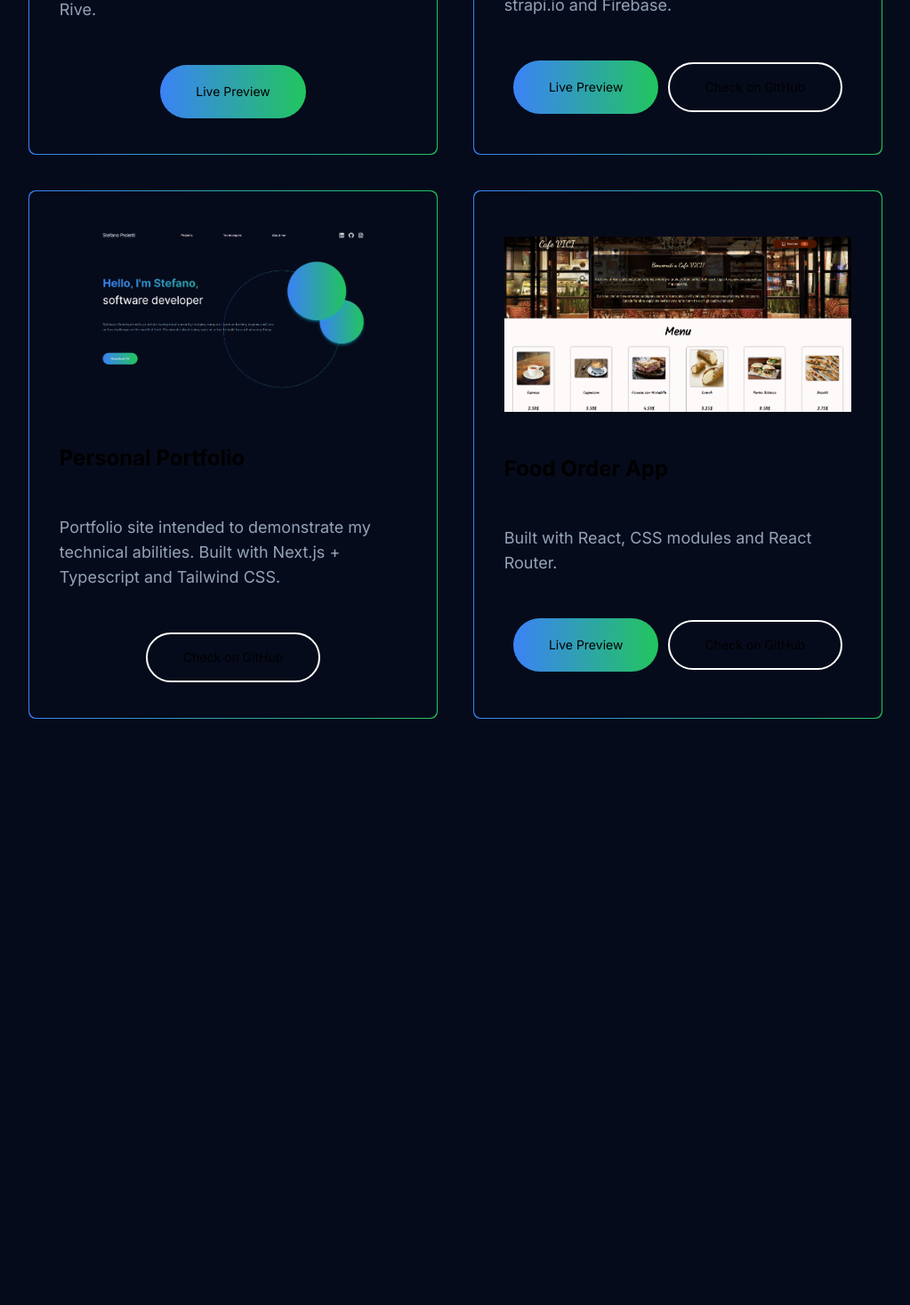
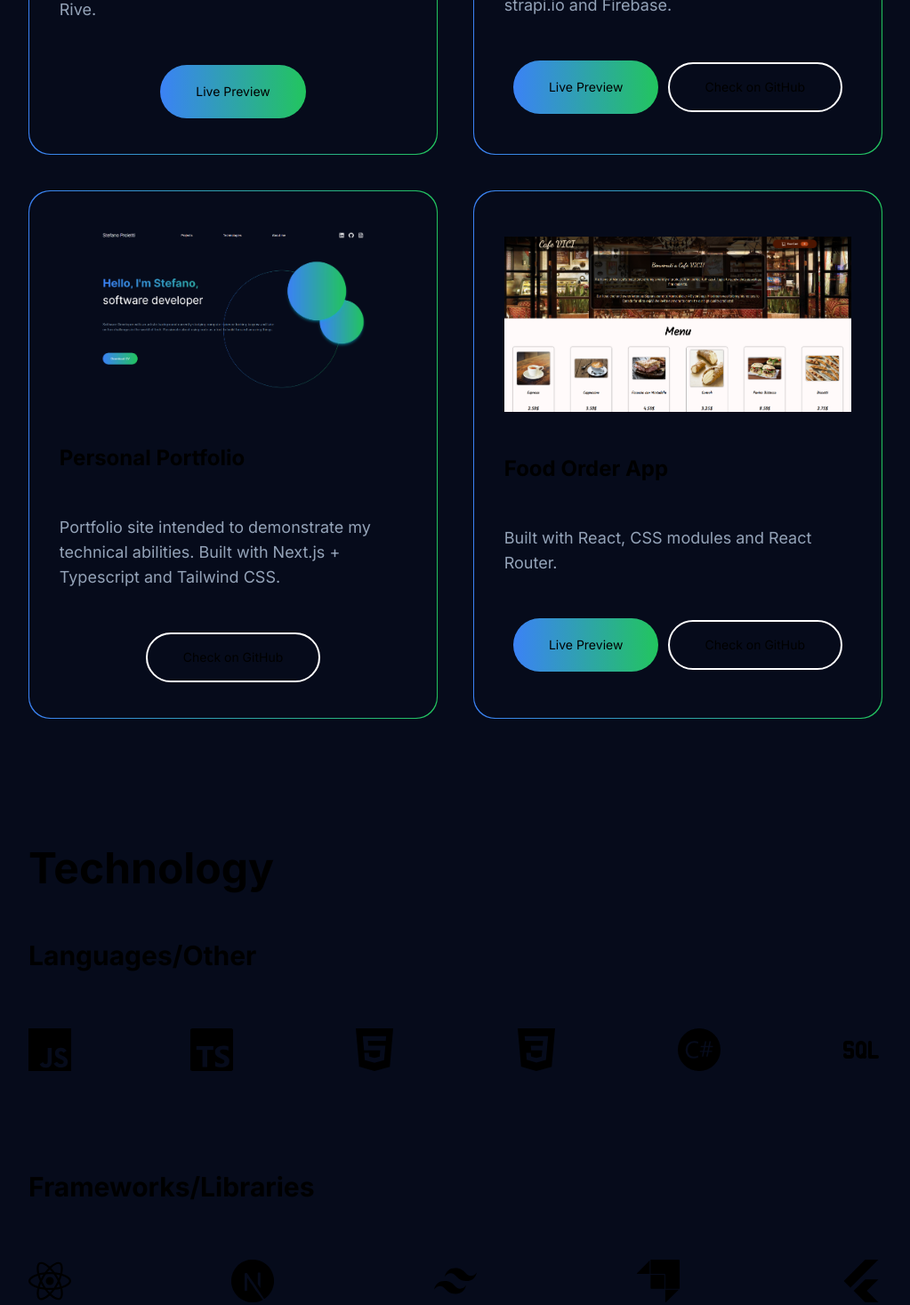
Before and after one commit to stefanomusicman/personal_portfolio_v2, a Next.js app: page / in a window 1280 px wide. Shown: the part 1330-2797 px from the top of the page at 89% size, without its empty margins (128-1151 px from the left). Before the commit the page ends 2138 px from the top, so only its background shows below. Built offline with nearby package versions, Linux system fonts and the light colour scheme.

Commit message:
added tech section

```diff
--- a/app/page.tsx
+++ b/app/page.tsx
@@ -1,6 +1,7 @@
 import HeroSection from "@/components/HeroSection";
 import NavBar from "../components/NavBar";
 import Projects from "@/components/Projects";
+import Tech from "@/components/Tech";
 
 export default function Home() {
   return (
@@ -8,6 +9,7 @@ export default function Home() {
       <NavBar />
       <HeroSection />
       <Projects />
+      <Tech />
     </main>
   )
 }
--- a/components/Projects.tsx
+++ b/components/Projects.tsx
@@ -1,5 +1,6 @@
 import Image from 'next/image';
 import Link from 'next/link';
+import SectionLayout from './SectionLayout';
 type CardInfo = {
     title: String,
     img: String,
@@ -51,13 +52,7 @@ const projectInfo: CardInfo[] = [
 
 const Projects = () => {
     return (
-        <div className="
-            w-11/12
-            flex
-            flex-col
-            items-center
-            md:items-start
-            lg:w-full">
+        <SectionLayout>
             <div className='w-full flex justify-start'>
                 <h1 className="font-bold mb-4 md:mb-14 lg:text-5xl">Projects</h1>
             </div>
@@ -73,7 +68,7 @@ const Projects = () => {
                         demoLink={item.demoLink}
                         codeLink={item.codeLink} />)}
             </div>
-        </div>
+        </SectionLayout>
     );
 }
 
@@ -83,7 +78,7 @@ export default Projects;
 
 const ProjectCard: React.FC<CardInfo> = ({ title, img, description, showDemoLink, showCodeLink, demoLink, codeLink }) => {
     return (
-        <div className="p-px bg-gradient-to-r from-blue-500 to-green-500 rounded-lg">
+        <div className="p-px bg-gradient-to-r from-blue-500 to-green-500 rounded-3xl">
             <div className="
                 h-full
                 w-full
@@ -93,7 +88,7 @@ const ProjectCard: React.FC<CardInfo> = ({ title, img, description, showDemoLink
                 flex-col
                 items-center
                 justify-center
-                rounded-lg">
+                rounded-3xl">
                 <div className='w-11/12 flex flex-col justify-center items-start'>
                     <Image className='pt-6' alt='image' src={`${img}`} width={610} height={500} />
                     <h1 className='py-12 w-full text-2xl font-bold'>{title}</h1>
--- /dev/null
+++ b/components/SectionLayout.tsx
@@ -0,0 +1,23 @@
+import { ReactNode } from "react";
+
+type WrapperProps = {
+    children: ReactNode;
+}
+
+const SectionLayout: React.FC<WrapperProps> = ({ children }) => {
+    return (
+        <div className="
+            w-11/12
+            flex
+            flex-col
+            items-center
+            md:items-start
+            mb-20
+            lg:mb-36
+            lg:w-full">
+            {children}
+        </div>
+    )
+}
+
+export default SectionLayout;
--- /dev/null
+++ b/components/Tech.tsx
@@ -0,0 +1,70 @@
+import SectionLayout from "./SectionLayout";
+import { SiJavascript } from 'react-icons/si';
+import { SiTypescript } from 'react-icons/si';
+import { SiHtml5 } from 'react-icons/si';
+import { SiCss3 } from 'react-icons/si';
+import { SiCsharp } from 'react-icons/si';
+import { TbSql } from 'react-icons/tb';
+import { SiReact } from 'react-icons/si';
+import { SiNextdotjs } from 'react-icons/si';
+import { SiTailwindcss } from 'react-icons/si';
+import { SiStrapi } from 'react-icons/si';
+import { SiFlutter } from 'react-icons/si';
+import { BsGit } from 'react-icons/bs';
+import { TbBrandVscode } from 'react-icons/tb';
+import { SiFigma } from 'react-icons/si';
+import { SiLinux } from 'react-icons/si';
+import { SiPostman } from 'react-icons/si';
+import { SiJira } from 'react-icons/si';
+
+const Tech = () => {
+    const iconSize: string = "w-8 h-8 lg:w-12 lg:h-12";
+
+    return (
+        <SectionLayout>
+            <div className='w-full flex justify-start'>
+                <h1 className="font-bold text-3xl mb-4 md:mb-14 lg:text-5xl">Technology</h1>
+            </div>
+            <div className='w-full flex justify-start'>
+                <h1 className="font-bold text-xl mb-4 lg:text-3xl">Languages/Other</h1>
+            </div>
+            <div className="flex flex-col w-full mb-10 lg:mb-16 justify-center items-center">
+                <div className="flex py-4 lg:py-12 w-full justify-between items-center">
+                    <SiJavascript className={iconSize} />
+                    <SiTypescript className={iconSize} />
+                    <SiHtml5 className={iconSize} />
+                    <SiCss3 className={iconSize} />
+                    <SiCsharp className={iconSize} />
+                    <TbSql className={iconSize} />
+                </div>
+            </div>
+            <div className='w-full flex justify-start'>
+                <h1 className="font-bold text-xl mb-4 lg:text-3xl">Frameworks/Libraries</h1>
+            </div>
+            <div className="flex flex-col w-full mb-10 lg:mb-16 justify-center items-center">
+                <div className="flex py-4 lg:py-12 w-full justify-between items-center">
+                    <SiReact className={iconSize} />
+                    <SiNextdotjs className={iconSize} />
+                    <SiTailwindcss className={iconSize} />
+                    <SiStrapi className={iconSize} />
+                    <SiFlutter className={iconSize} />
+                </div>
+            </div>
+            <div className='w-full flex justify-start'>
+                <h1 className="font-bold text-xl mb-4 lg:text-3xl">Tools</h1>
+            </div>
+            <div className="flex flex-col w-full mb-10 lg:mb-16 justify-center items-center">
+                <div className="flex py-4 lg:py-12 w-full justify-between items-center">
+                    <BsGit className={iconSize} />
+                    <TbBrandVscode className={iconSize} />
+                    <SiFigma className={iconSize} />
+                    <SiLinux className={iconSize} />
+                    <SiPostman className={iconSize} />
+                    <SiJira className={iconSize} />
+                </div>
+            </div>
+        </SectionLayout>
+    )
+}
+
+export default Tech;
```
